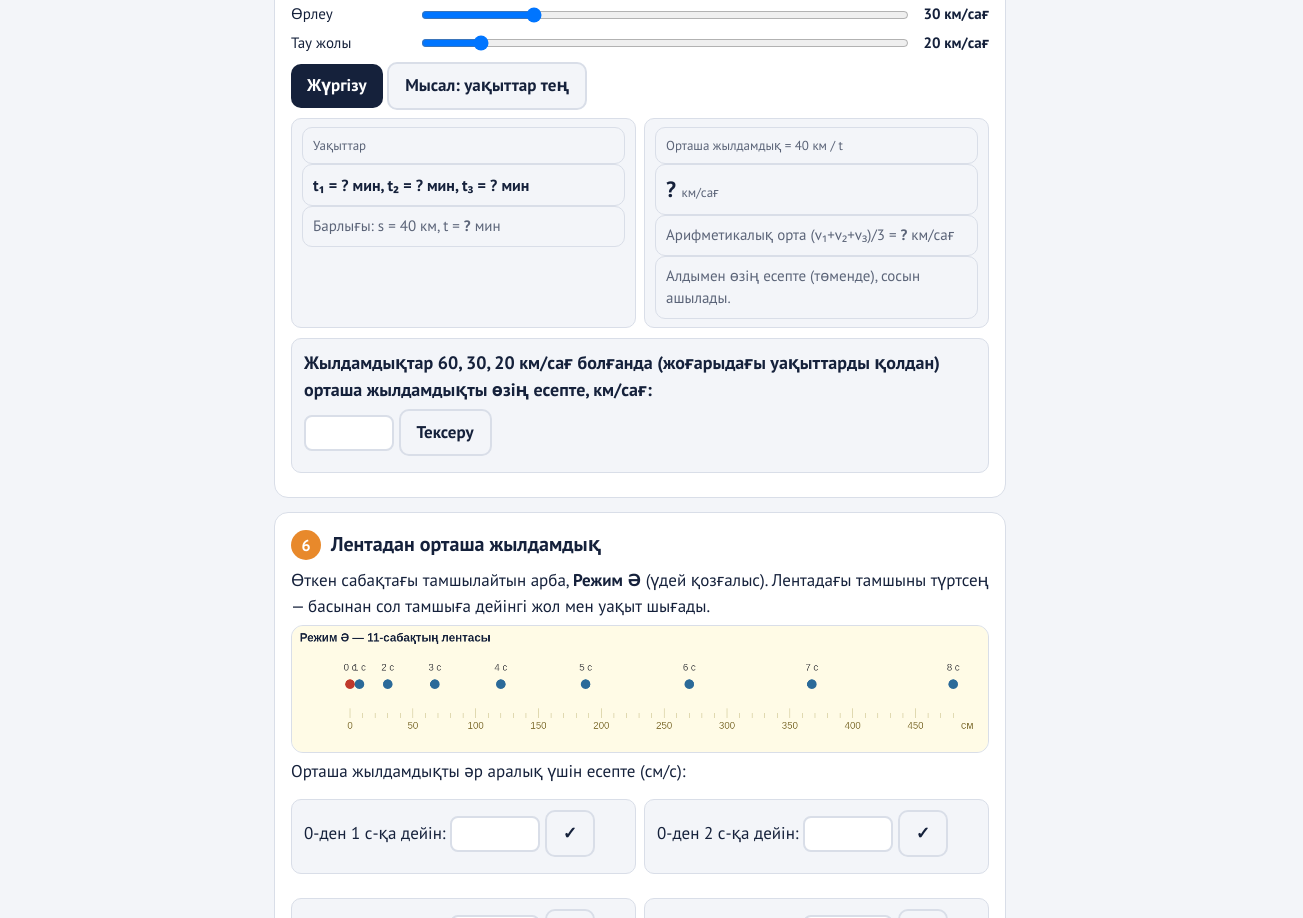
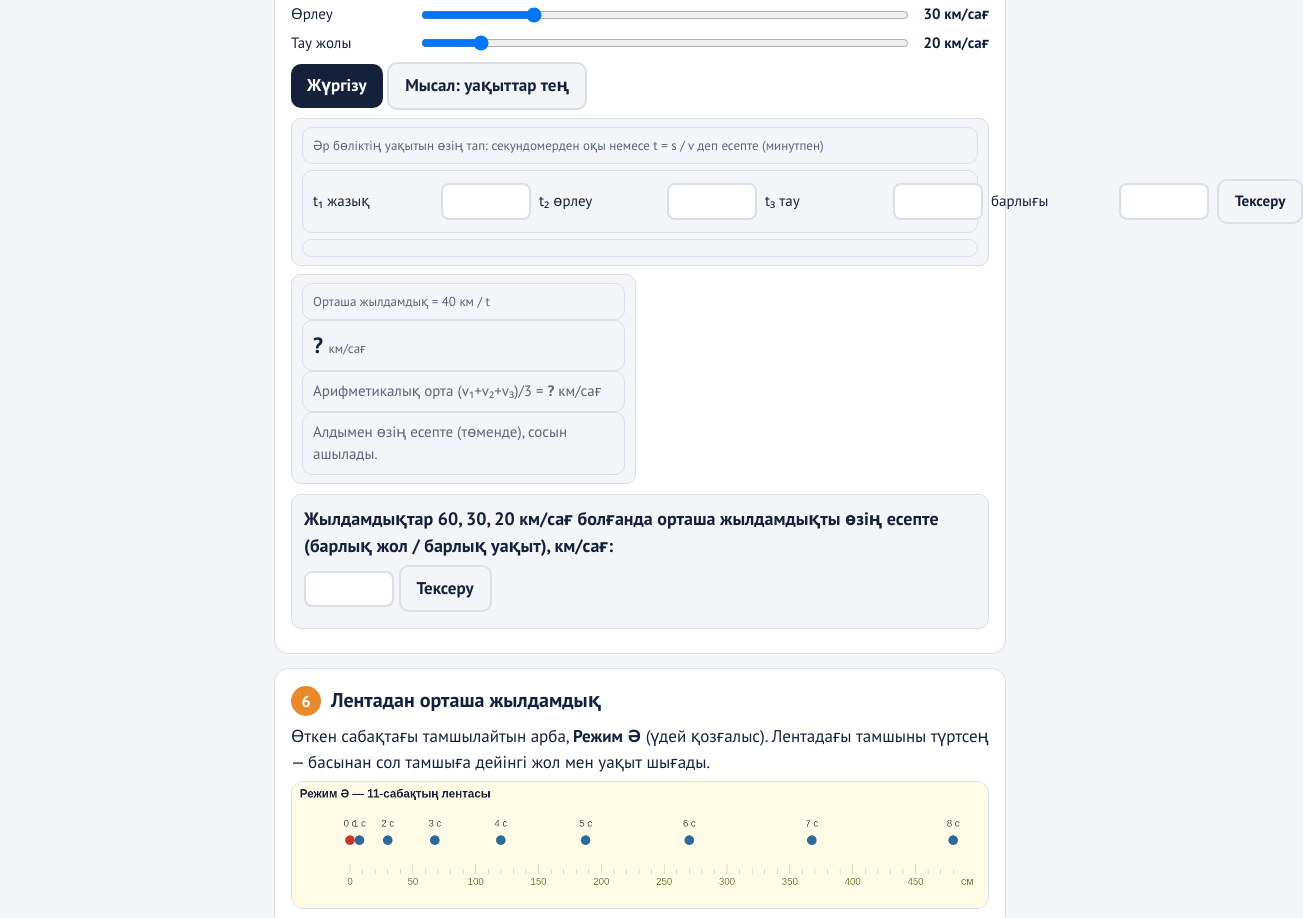
Before and after one commit to Nurdaulet1990/Physics-7-grade, a plain HTML site: page zhyldamdyq.html in a window 1280 px wide. Shown: the part 2462-3380 px from the top of the page, 1303 px wide, since content can reach past the window. Drawn offline with Linux system fonts and the light colour scheme.

Commit message:
Add files via upload

```diff
--- a/zhyldamdyq.html
+++ b/zhyldamdyq.html
@@ -102,6 +102,7 @@ textarea{width:100%;min-height:64px;font:inherit;padding:8px 10px;border-radius:
 .tq summary::after{content:"жауап үлгісі";margin-left:auto;font-weight:400;font-size:13px;color:var(--muted);white-space:nowrap}
 .tq[open] summary::after{content:"жабу"}
 .ans{margin-top:8px;padding-top:8px;border-top:1px dashed var(--line);font-size:15px;color:var(--ink)}
+.ans,.conc{-webkit-user-select:none;user-select:none}
 footer{color:var(--muted);font-size:14px;text-align:center;margin-top:24px}
 @media (prefers-reduced-motion: reduce){ .opt,.ref,.tab{transition:none} }
 </style>
@@ -201,11 +202,13 @@ footer{color:var(--muted);font-size:14px;text-align:center;margin-top:24px}
   <div class="sl"><label>Тау жолы</label><input type="range" id="v3" min="10" max="100" step="5" value="20"><b><span id="v3V">20</span> км/сағ</b></div>
   <div class="ctrl"><div><button class="btn" id="mtGo">Жүргізу</button> <button class="btn light" id="mtEq">Мысал: уақыттар тең</button> </div></div>
   <div class="stat">
-    <div><div class="k">Уақыттар</div><div class="v" style="font-size:16px">t₁ = <span id="t1">?</span> мин, t₂ = <span id="t2">?</span> мин, t₃ = <span id="t3">?</span> мин</div><div class="hint">Барлығы: s = 40 км, t = <b id="tTot">?</b> мин</div></div>
+    <div style="grid-column:1/-1"><div class="k">Әр бөліктің уақытын өзің тап: секундомерден оқы немесе t = s / v деп есепте (минутпен)</div>
+      <div class="sl"><label>t₁ жазық</label><input class="num" id="mt1" inputmode="decimal"><label>t₂ өрлеу</label><input class="num" id="mt2" inputmode="decimal"><label>t₃ тау</label><input class="num" id="mt3" inputmode="decimal"><label>барлығы</label><input class="num" id="mtT" inputmode="decimal"><button class="btn light" id="mtCheckT">Тексеру</button></div>
+      <div class="fb" id="mtTFb"></div></div>
     <div><div class="k">Орташа жылдамдық = 40 км / t</div><div class="v"><span id="vAvg">?</span> <small>км/сағ</small></div><div class="hint">Арифметикалық орта (v₁+v₂+v₃)/3 = <b id="vArith">?</b> км/сағ</div><div class="hint" id="mtHint">Алдымен өзің есепте (төменде), сосын ашылады.</div></div>
   </div>
   <div class="nq" style="margin-top:10px">
-    <p class="q" style="margin:0 0 6px">Жылдамдықтар 60, 30, 20 км/сағ болғанда (жоғарыдағы уақыттарды қолдан) орташа жылдамдықты өзің есепте, км/сағ:</p>
+    <p class="q" style="margin:0 0 6px">Жылдамдықтар 60, 30, 20 км/сағ болғанда орташа жылдамдықты өзің есепте (барлық жол / барлық уақыт), км/сағ:</p>
     <input class="num" data-ans="34.3" data-tol="0.8" data-wrong='{"36.7":"Бұл арифметикалық орта. Орташа жылдамдық — барлық жол / барлық уақыт.","37":"Бұл арифметикалық орта. Орташа жылдамдық — барлық жол / барлық уақыт."}' inputmode="decimal" id="mtAns"> <button class="btn light" data-check="mtAns">Тексеру</button>
     <div class="fb" id="mtAnsFb"></div>
   </div>
@@ -370,9 +373,10 @@ footer{color:var(--muted);font-size:14px;text-align:center;margin-top:24px}
   function vs(){return [+$('v1').value,+$('v2').value,+$('v3').value];}
   function times(){var v=vs();return SEG.map(function(s,i){return s.km/v[i]*60});} // minutes
   function updSl(){var v=vs();$('v1V').textContent=v[0];$('v2V').textContent=v[1];$('v3V').textContent=v[2];}
-  ['v1','v2','v3'].forEach(function(i){$(i).addEventListener('input',function(){updSl();if(!mrun){$('t1').textContent='?';$('t2').textContent='?';$('t3').textContent='?';$('tTot').textContent='?';$('vAvg').textContent='?';$('vArith').textContent='?';}});});
+  ['v1','v2','v3'].forEach(function(i){$(i).addEventListener('input',function(){updSl();if(!mrun){['mt1','mt2','mt3','mtT'].forEach(function(id){$(id).classList.remove('ok','bad')});$('mtTFb').textContent='';$('vAvg').textContent='?';$('vArith').textContent='?';}});});
   updSl();
-  function showTimes(){var T=times(),tot=T[0]+T[1]+T[2];$('t1').textContent=T[0].toFixed(0);$('t2').textContent=T[1].toFixed(0);$('t3').textContent=T[2].toFixed(0);$('tTot').textContent=tot.toFixed(0);}
+  function showTimes(){}
+  $('mtCheckT').addEventListener('click',function(){var T=times(),tot=T[0]+T[1]+T[2];var ids=['mt1','mt2','mt3','mtT'],ans=[T[0],T[1],T[2],tot],ok=0,f=0;ids.forEach(function(id,i){var e=$(id);e.classList.remove('ok','bad');var v=parseFloat(e.value.replace(',','.'));if(isNaN(v))return;f++;var g=Math.abs(v-ans[i])<=Math.max(1,ans[i]*0.05);e.classList.add(g?'ok':'bad');e.dataset.done=g?'1':'0';if(g)ok++;});var fb=$('mtTFb');fb.textContent=f<4?'Төрт ұяшықты да толтыр. Дұрыс: '+ok+'/'+f:(ok===4?'Дұрыс! Енді орташа жылдамдықты есепте: 40 км / '+tot.toFixed(0)+' мин.':'Дұрыс: '+ok+'/4. Еске сал: t = s / v, сағатты минутқа айналдыр (× 60). Баяу бөлікке уақыт көп кетеді.');});
   function showAns(){var T=times(),tot=T[0]+T[1]+T[2],v=vs();showTimes();$('vAvg').textContent=(40/(tot/60)).toFixed(1).replace('.',',');$('vArith').textContent=((v[0]+v[1]+v[2])/3).toFixed(1).replace('.',',');$('mtHint').textContent='';}
   function drawMt(){c2.setTransform(2,0,0,2,0,0);c2.fillStyle=css('--sky');c2.fillRect(0,0,W2,H2);
     // ground fill
@@ -416,7 +420,7 @@ footer{color:var(--muted);font-size:14px;text-align:center;margin-top:24px}
   function pickRaw(id){var box=document.querySelector('[data-mcq="'+id+'"]');if(!box)return null;var opts=[].slice.call(box.querySelectorAll('.opt'));var i=opts.findIndex(function(o){return o.classList.contains('ok')||o.classList.contains('bad')||o.classList.contains('on')});if(i<0)return null;return{choice:String.fromCharCode(97+i),correct:opts[i].classList.contains('ok')};}
   function numRaw(id){var e=$(id);if(!e.value.trim())return null;return{value:parseFloat(e.value.replace(',','.')),correct:e.dataset.done==='1'};}
   function v(id){var e=$(id);return e&&e.value.trim()?e.value.trim():'—';}
-  function collect(){var mcq={};['pred','race3','unit','q1','h1','h2','h3'].forEach(function(k){mcq[k]=pickRaw(k)});var num={};['mtAns','l1','l2','l4','l8','q2n','e4','e6','e8'].forEach(function(k){num[k]=numRaw(k)});
+  function collect(){var mcq={};['pred','race3','unit','q1','h1','h2','h3'].forEach(function(k){mcq[k]=pickRaw(k)});var num={};['mt1','mt2','mt3','mtT','mtAns','l1','l2','l4','l8','q2n','e4','e6','e8'].forEach(function(k){num[k]=numRaw(k)});
     var tq={};document.querySelectorAll('.tqa').forEach(function(t){if(t.value.trim())tq[t.dataset.q]=t.value.trim()});
     var hw=['h1','h2','h3'].map(function(i){return mcq[i]}).concat(['e4','e6','e8'].map(function(i){return num[i]})).filter(function(x){return x&&x.correct}).length;
     return{lesson:LESSON_ID,student_name:$('stuName').value.trim(),hw_score:hw,answers:{prediction:mcq.pred?mcq.pred.choice:null,mcq:mcq,numeric:num,walk:{s:v('wS'),t:[v('wT1'),v('wT2'),v('wT3')],v:$('wV').textContent},home:{s:v('hS'),t:v('hT')},think0:v('think0'),think1:v('think1'),think2:v('think2'),observation:v('obs'),textbook:tq},page_version:'2026-09-30'};}
@@ -430,6 +434,12 @@ footer{color:var(--muted);font-size:14px;text-align:center;margin-top:24px}
     var L=['Жылдамдық | '+d.student_name,'Болжам: '+(d.answers.prediction||'—')+' | Жарыс: '+f(m.race3)+' | Бірлік: '+f(m.unit)+' | Тау: '+g(n.mtAns)+' | Лента: '+['l1','l2','l4','l8'].map(function(k){return g(n[k])}).join(' '),'Тексеру: '+f(m.q1)+' '+g(n.q2n)+' | Үй: '+['h1','h2','h3'].map(function(k){return f(m[k])}).join(' ')+' | '+['e4','e6','e8'].map(function(k){return g(n[k])}).join(' '),'Дәліз: v = '+d.answers.walk.v+' м/с | Мектеп-үй: '+d.answers.home.s+' м, '+d.answers.home.t+' мин','Ойлан 0: '+d.answers.think0,'Ойлан 1: '+d.answers.think1,'Ойлан 2: '+d.answers.think2,'Мысал: '+d.answers.observation];
     Object.keys(d.answers.textbook).forEach(function(k){L.push(k+': '+d.answers.textbook[k])});var out=$('codeOut');out.value=L.join('\n');out.style.display='block';$('copyCode').style.display='inline-block';});
   $('copyCode').addEventListener('click',function(){var out=$('codeOut');out.select();var done=function(){$('copyMsg').textContent='Көшірілді.'};if(navigator.clipboard&&navigator.clipboard.writeText){navigator.clipboard.writeText(out.value).then(done,function(){document.execCommand('copy');done()})}else{document.execCommand('copy');done()}});
+
+  // ---- жауап жазатын өрістерге қою/сүйреуге тыйым ----
+  (function(){function block(e){var el=e.target;if(!el||el.id==='stuName'||el.id==='codeOut'||el.readOnly)return;if(el.tagName==='TEXTAREA'||(el.tagName==='INPUT'&&el.type!=='range'&&el.type!=='email'&&el.type!=='password')){e.preventDefault();var old=el.placeholder;el.placeholder='Өз қолыңмен жаз 🙂';setTimeout(function(){el.placeholder=old},1500);}}
+    document.addEventListener('paste',block,true);document.addEventListener('drop',block,true);
+    document.querySelectorAll('textarea,input').forEach(function(el){if(el.id!=='stuName')el.setAttribute('autocomplete','off');});
+  })();
 })();
 </script>
 </body>
```
Also changed, not shown: birqalypty.html (+7 -0 lines), sanaq_denesi.html (+7 -0 lines), traektoriya.html (+7 -0 lines).
